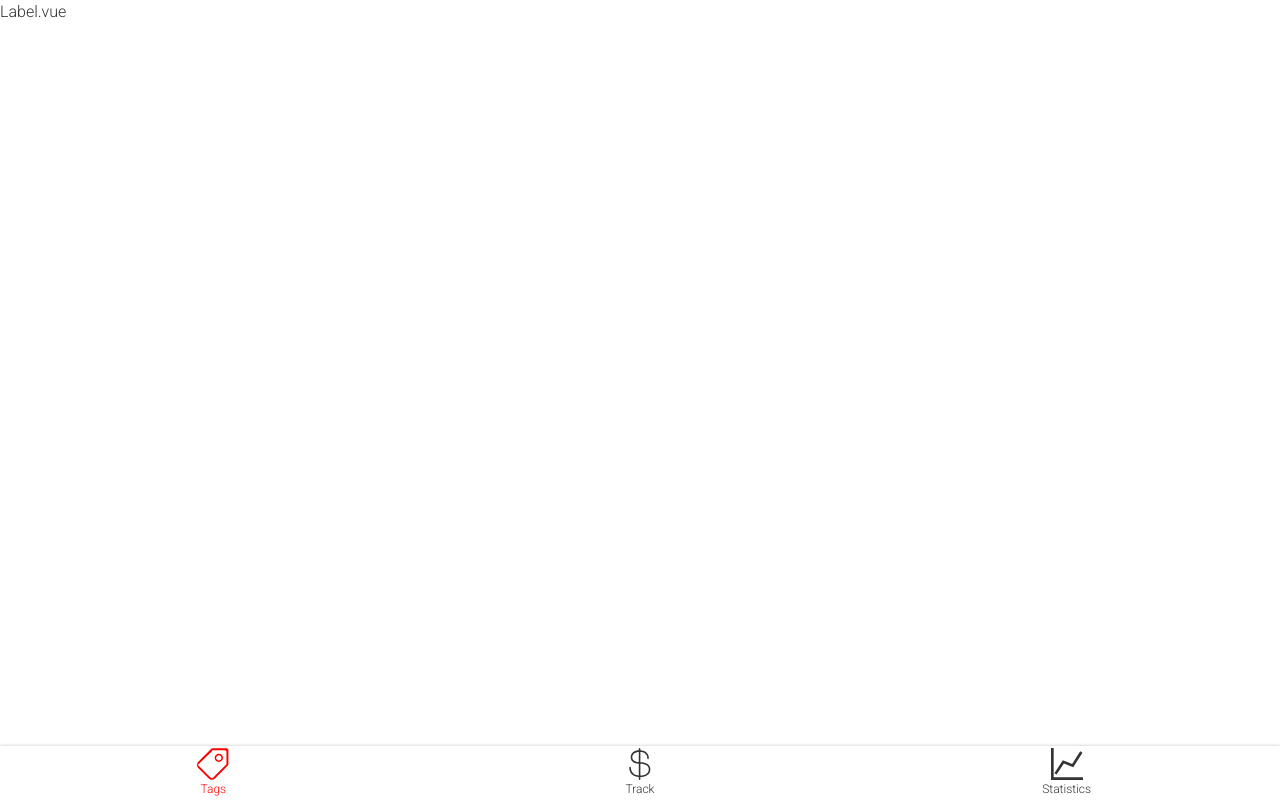
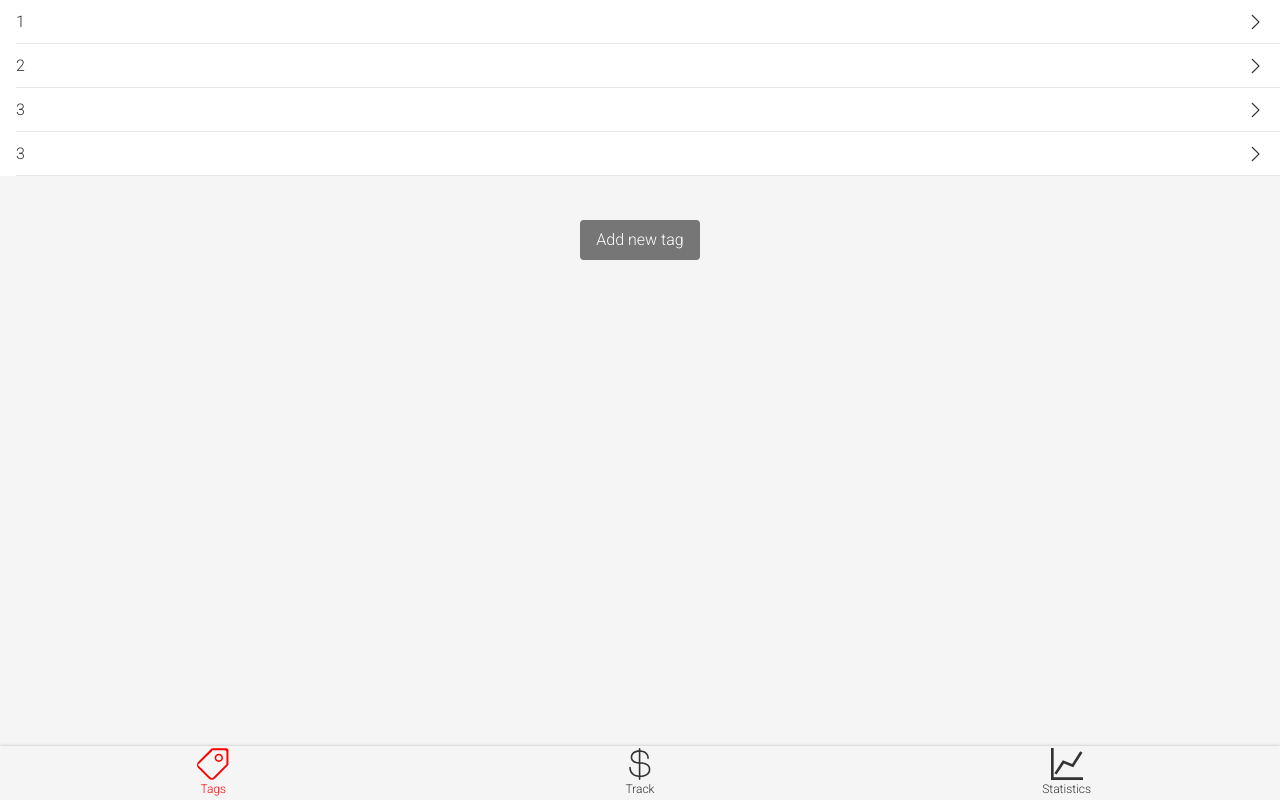
Before and after one commit to Patrick-Jiang/pjtrack, a Vue app: page /#/labels in a window 1280 px wide. Built offline with nearby package versions, Linux system fonts and the light colour scheme.

Commit message:
add styles in Label.vue.

```diff
--- a/src/App.vue
+++ b/src/App.vue
@@ -15,6 +15,7 @@
   line-height: 1.5;
   font-family: 'Roboto', sans-serif;
   font-size: 16px;
+  background: #f5f5f5;
 }
 
 </style>
--- a/src/views/Labels.vue
+++ b/src/views/Labels.vue
@@ -1,7 +1,15 @@
 <template>
   <Layout>
-    <p>Label.vue</p>
-  </Layout>
+    <ol class="tags">
+      <li><span>1</span> <Icon name="right" /></li>
+      <li><span>2</span> <Icon name="right" /></li>
+      <li><span>3</span> <Icon name="right" /></li>
+      <li><span>3</span> <Icon name="right" /></li>
+    </ol>
+    <div class="createTag-wrapper">
+      <button class="createTag">Add new tag</button>
+    </div>
+    </Layout>
 </template>
 
 <script lang="ts">
@@ -13,5 +21,35 @@
 </script>
 
 <style lang="scss" scoped>
-
+ .tags {
+   background: white;
+   font-size: 16px;
+   padding-left: 16px;
+   > li {
+     min-height: 44px;
+     display: flex;
+     align-items: center;
+     justify-content: space-between;
+     border-bottom: 1px solid #e6e6e6;
+     svg{
+       width: 18px;
+       height: 18px;
+       color: #333;
+       margin-right: 16px;
+     }
+   }
+ }
+ .createTag{
+   background: #767676;
+   color: white;
+   border-radius: 4px;
+   border: none;
+   height: 40px;
+   padding: 0 16px;
+   &-wrapper {
+     text-align: center;
+     padding: 16px;
+     margin-top: 44-16px;
+   }
+ }
 </style>
```
Also changed, not shown: src/assets/icons/right.svg (added).
